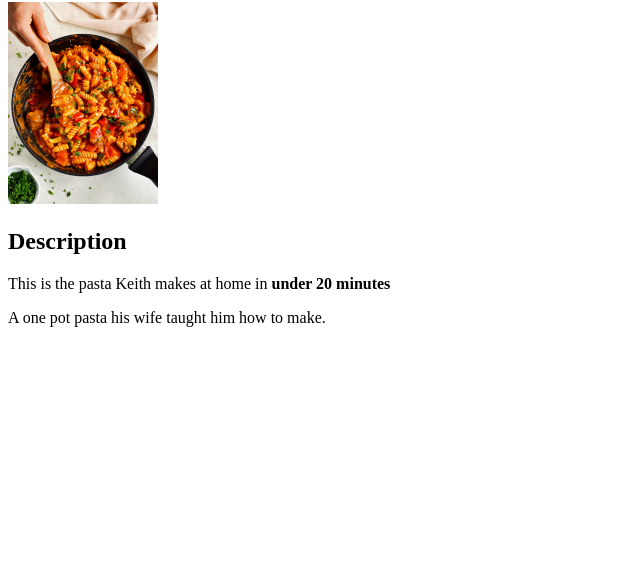
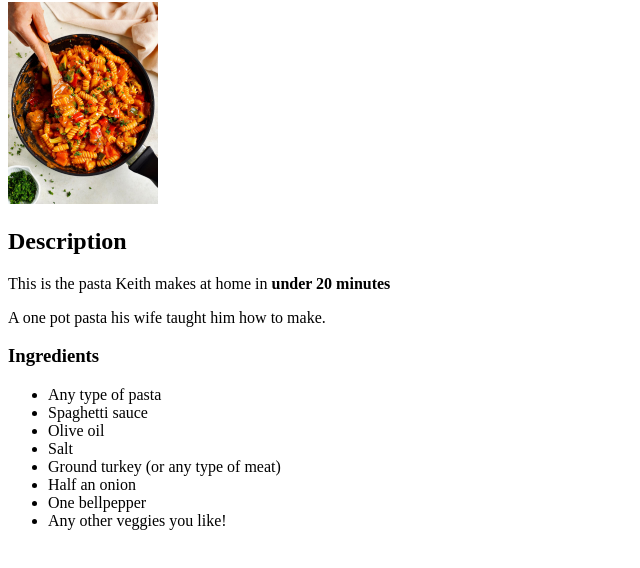
Before and after one commit to KgitWH21/odin-recipes, a plain HTML site: page recipes/keith_pasta.html in a window 1280 px wide. Shown: the part 78-646 px from the top of the page, without its empty margins (0-640 px from the left). Drawn offline with Linux system fonts and the light colour scheme.

Commit message:
Added list of ingredients for pasta

```diff
--- a/recipes/keith_pasta.html
+++ b/recipes/keith_pasta.html
@@ -15,6 +15,16 @@
     <p>This is the pasta Keith makes at home in <strong>under 20 minutes</strong></p>
     <p>A one pot pasta his wife taught him how to make.</p>
 
-
+    <h3>Ingredients</h3>
+    <ul>
+        <li>Any type of pasta</li>
+        <li>Spaghetti sauce</li>
+        <li>Olive oil</li>
+        <li>Salt</li>
+        <li>Ground turkey (or any type of meat)</li>
+        <li>Half an onion</li>
+        <li>One bellpepper</li>
+        <li>Any other veggies you like!</li>
+    </ul>
 </body>
 </html>
```
